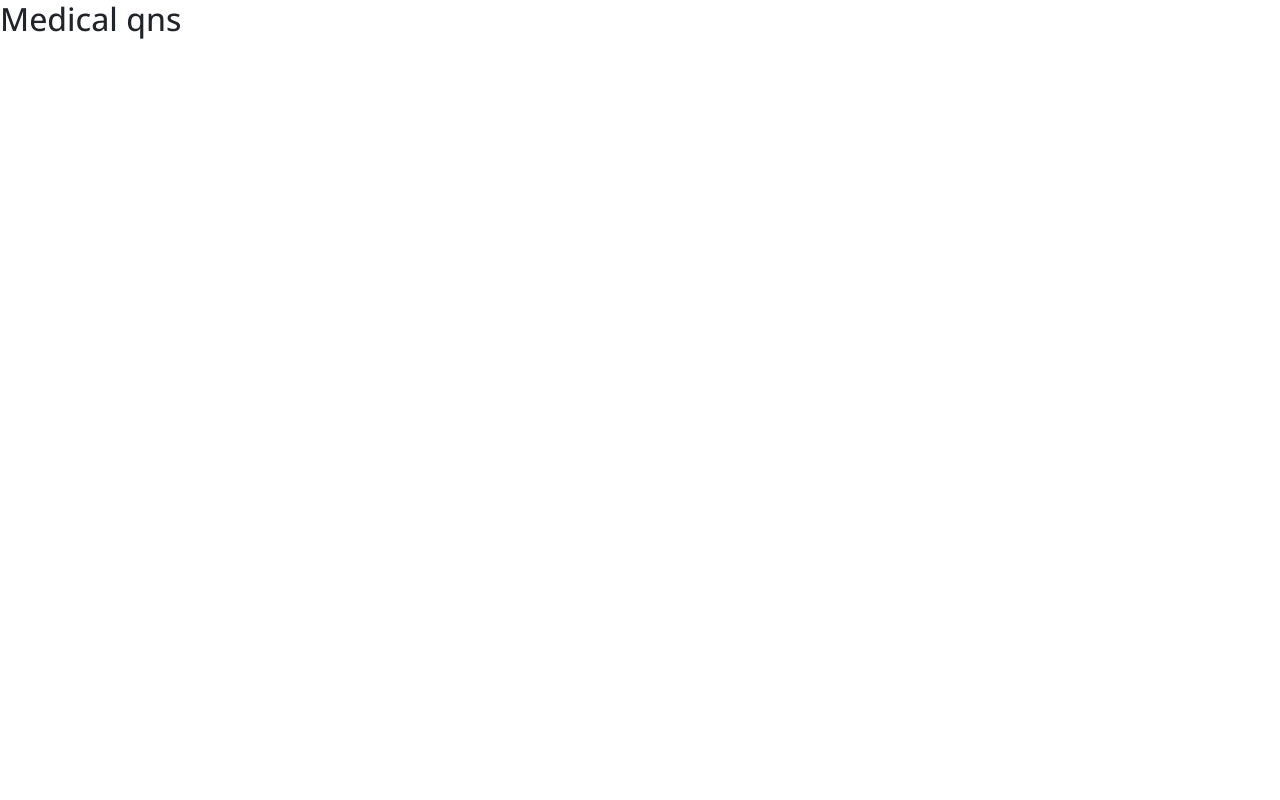
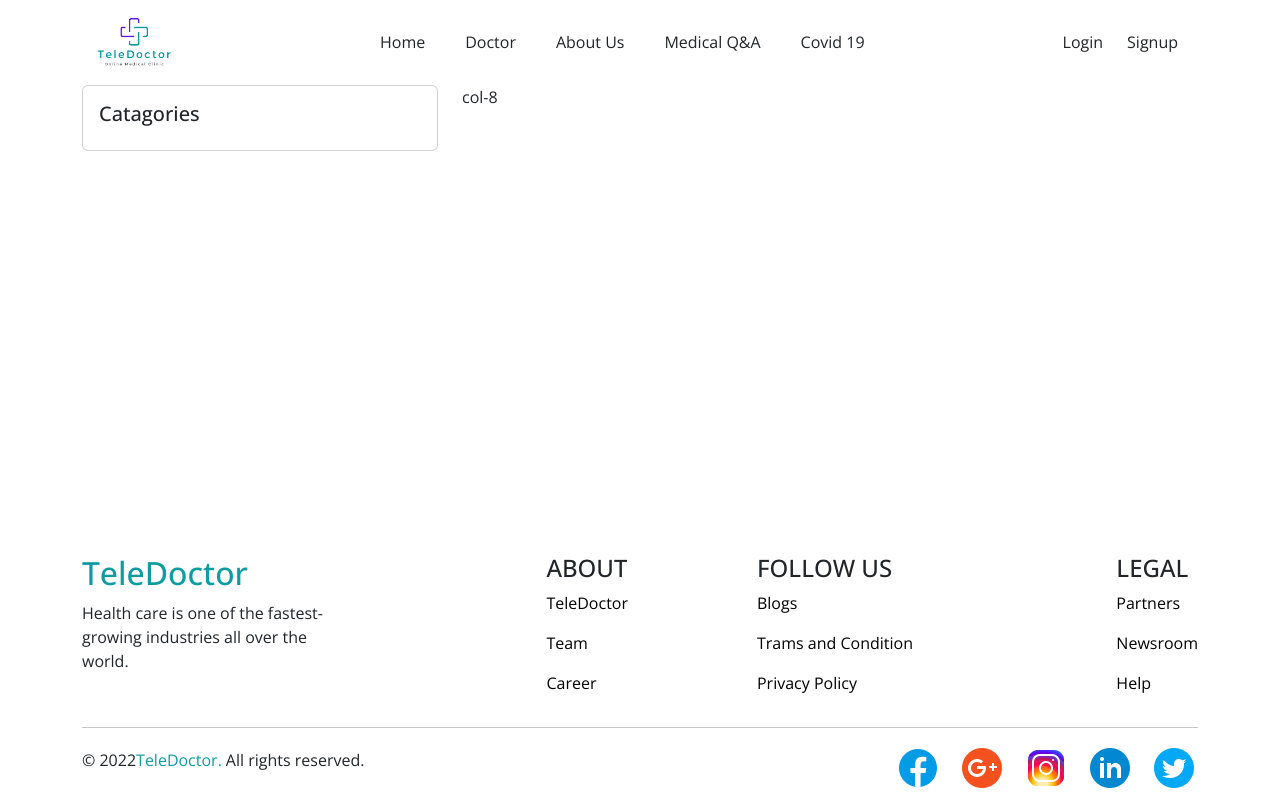
Before and after one commit to nayem1816/tele-doctor-client, a React (Create React App) app: page /medicalQa in a window 1280 px wide. Built offline with nearby package versions, Linux system fonts and the light colour scheme.

Commit message:
medical qsn

```diff
--- a/src/pages/MedicalQA/MedicalQA.jsx
+++ b/src/pages/MedicalQA/MedicalQA.jsx
@@ -1,10 +1,69 @@
 import React from 'react';
+import Footer from '../../components/common/Footer/Footer';
+import Header from '../../components/common/Header/Header';
 
 const MedicalQA = () => {
     return (
-        <div>
-            <h2>Medical qns</h2>
+        // <div>
+        //     <h2>Medical qns</h2>
+        // </div>
+        <div className="body-container d-flex flex-column">
+            <div className="header">
+                <Header />
+            </div>
+            {/* <div className="main">
+                <h2>Medical qsn</h2>
+            </div> */}
+
+
+            {/* <div class="row justify-content-evenly">
+    <div class="col-4">
+      One of two columns
+    </div>
+    <div class="col-4">
+      One of two columns
+    </div>
+  </div> */}
+
+<div class="container ">
+
+<div class="row">
+    <div class="col-4">
+    <div class="card">
+  <div class="card-body">
+
+    <h5 class="card-title">Catagories</h5>
+
+
+    {/* <h6 class="card-subtitle mt-4 mb-2 text-primary">Medicine</h6>
+    <h6 class="card-subtitle mb-2 ">Orthopaedic</h6>
+    <h6 class="card-subtitle mb-2 text-muted">Skin</h6>
+    <h6 class="card-subtitle mb-2 text-muted">Covid-19</h6><h6 class="card-subtitle mb-2 text-muted">Nutritionest</h6><h6 class="card-subtitle mb-2 text-muted">Psychology</h6><h6 class="card-subtitle mb-2 text-muted">Medicine</h6><h6 class="card-subtitle mb-2 text-muted">Skin</h6><h6 class="card-subtitle mb-2 text-muted">Skin</h6><h6 class="card-subtitle mb-2 text-muted">Skin</h6><h6 class="card-subtitle mb-2 text-muted">Skin</h6><h6 class="card-subtitle mb-2 text-muted">Skin</h6> */}
+  </div>
+</div>
+    </div>
+
+
+
+
+
+    <div class="col-8">col-8</div>
+  </div>
+
+</div>
+
+
+
+
+
+
+            <div className="footer mt-auto p-2">
+                <Footer />
+            </div>
+
         </div>
+
+
     );
 };
 
```
